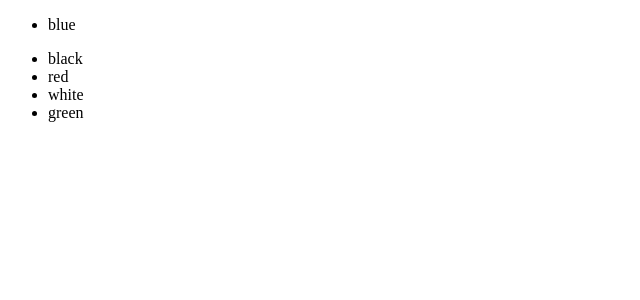
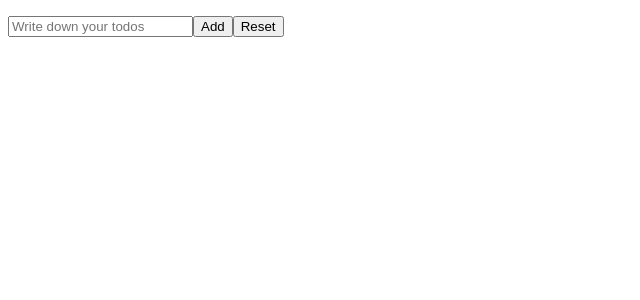
Before and after one commit to dhossainali/React_Exercises, a React (Vite) app: page / in a window 1280 px wide. Shown: the top 300 px of the page, without its empty margins (0-640 px from the left). Built offline with nearby package versions, Linux system fonts and the light colour scheme.

Commit message:
added TodoList component and moved Colors components to previous code folder

```diff
--- a/src/App.jsx
+++ b/src/App.jsx
@@ -1,5 +1,5 @@
-import { Color } from "./Color"
-import { Colors } from "./Colors"
+import { TodoList } from "./TodoList";
+
 
 
 
@@ -10,8 +10,7 @@ function App() {
   ]
   return (
     <>
-      <Color color={color}/>
-      <Colors colors={colors}/>
+      <TodoList/>
     </>
   )
 }
--- /dev/null
+++ b/src/TodoList.jsx
@@ -0,0 +1,44 @@
+import { useState } from "react"
+
+export function TodoList() {
+    const todoList = []
+    const [todos, setTodos] = useState(todoList)
+    const [inputValue, setInputValue] = useState('')
+    function updateTodos(event) {
+        setInputValue(event.target.value)
+    }
+    function addTodo(event) {
+        const value = event.target.value;
+        setTodos([...todos, { id: crypto.randomUUID(), text: inputValue }])
+        setInputValue('')
+    }
+
+    function resetTodo() {
+        setTodos(todoList)
+    }
+
+    function removeTodo(idToRemove) {
+        setTodos(previous => previous.filter((element) =>
+            element.id !== idToRemove
+        ))
+    }
+
+    return (
+        <>
+            <ul>
+                {todos.map((e) => {
+                    return (
+                        <div key={e.id}>
+                            <li >{e.text}</li>
+                            <button type="button" onClick={() => removeTodo(e.id)}>Remove</button>
+                        </div>
+                    )
+                })}
+            </ul>
+            <input type="text" value={inputValue} onChange={updateTodos} placeholder="Write down your todos " />
+            <button type="submit" onClick={addTodo}>Add</button>
+            <button type="button" onClick={resetTodo}>Reset</button>
+
+        </>
+    )
+}
```
Also changed, not shown: public/Previous_Codes/Color.jsx (renamed from src/Color.jsx), public/Previous_Codes/Colors.jsx (renamed from src/Colors.jsx).
